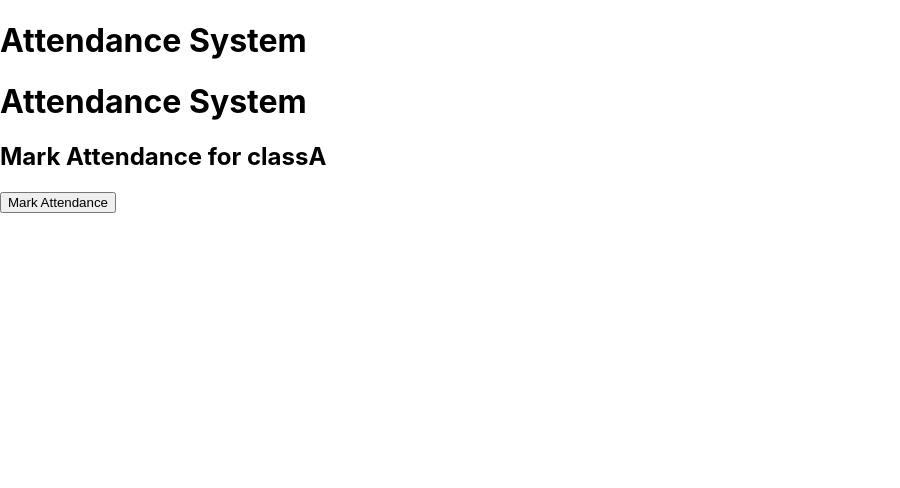
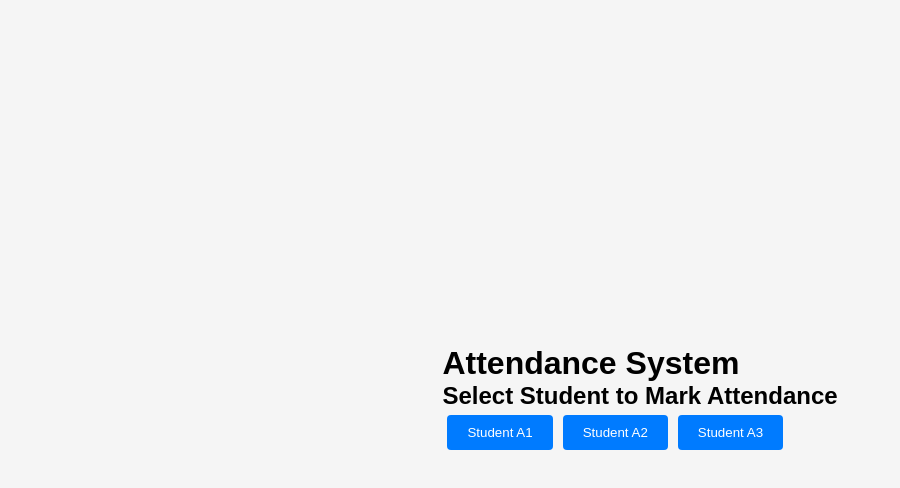
Before and after one commit to SHRISTI-web/Kalvium_task_frontend, a React (Create React App) app in the folder attendance-system/: page / in a window 1280 px wide. Both pictures are taken after a click on the button "Class A". Shown: the top 488 px of the page, without its empty margins (0-900 px from the left). Built offline with nearby package versions, Linux system fonts and the light colour scheme.

Commit message:
setting up css

```diff
--- a/attendance-system/src/App.css
+++ b/attendance-system/src/App.css
@@ -1,42 +1,39 @@
-/* App.css */
-
-body {
-  font-family: Arial, sans-serif;
+/* Reset some default browser styles */
+/* Reset some default browser styles */
+/* Reset some default browser styles */
+body, h1, h2, p, button {
   margin: 0;
   padding: 0;
+  font-family: Arial, sans-serif;
+}
+
+/* Basic layout */
+.App {
+  display: flex;
+  flex-direction: column;
+  align-items: center;
+  justify-content: center;
+  height: 100vh;
   background-color: #f5f5f5;
 }
 
-.App {
-  display: flex;
-  justify-content: center;
-  align-items: center;
-  min-height: 100vh;
-}
-
-.login-page, .class-selection-page, .attendance-page {
-  background-color: #fff;
+/* Page container */
+.page-container {
+  background-color: #ffffff; /* Light gray background */
+  padding: 20px;
   border-radius: 8px;
   box-shadow: 0px 2px 4px rgba(0, 0, 0, 0.1);
-  padding: 20px;
   text-align: center;
 }
 
-.login-page h2, .class-selection-page h2, .attendance-page h2 {
-  margin-top: 0;
-}
-
-input, select, button {
-  margin: 10px 0;
-  padding: 8px;
-  border: 1px solid #ccc;
+/* Buttons */
+button {
+  padding: 10px 20px;
+  margin: 5px;
+  border: none;
   border-radius: 4px;
-  font-size: 14px;
-}
-
-button {
   background-color: #007bff;
-  color: #fff;
+  color: white;
   cursor: pointer;
   transition: background-color 0.3s;
 }
@@ -45,6 +42,18 @@ button:hover {
   background-color: #0056b3;
 }
 
-p {
-  font-size: 16px;
+/* Select dropdown */
+select {
+  padding: 10px;
+  margin: 5px;
+  border: 1px solid #ccc;
+  border-radius: 4px;
+  width: 100%;
+  box-sizing: border-box;
 }
+
+/* Confirmation message */
+.confirmation {
+  color: #008000;
+  margin-top: 10px;
+}
--- a/attendance-system/src/pages/ClassSelectionPage.jsx
+++ b/attendance-system/src/pages/ClassSelectionPage.jsx
@@ -1,18 +1,43 @@
 import React, { useState } from 'react';
 import MarkAttendancePage from './MarkAttendancePage';
+import '../App.css';
+
 
 const ClassSelectionPage = () => {
   const [selectedClass, setSelectedClass] = useState(null);
+  const [selectedStudent, setSelectedStudent] = useState(null);
+
+  const studentsByClass = {
+    classA: ['Student A1', 'Student A2', 'Student A3'],
+    classB: ['Student B1', 'Student B2', 'Student B3'],
+    classC: ['Student C1', 'Student C2', 'Student C3'],
+  };
 
   const handleSelectClass = (classId) => {
     setSelectedClass(classId);
+  };
+
+  const handleSelectStudent = (student) => {
+    setSelectedStudent(student);
   };
 
   return (
     <div>
       <h1>Attendance System</h1>
       {selectedClass ? (
-        <MarkAttendancePage selectedClass={selectedClass} />
+        <div>
+          <h2>Select Student to Mark Attendance</h2>
+          <div>
+            {studentsByClass[selectedClass].map((student) => (
+              <button key={student} onClick={() => handleSelectStudent(student)}>
+                {student}
+              </button>
+            ))}
+          </div>
+          {selectedStudent && (
+            <MarkAttendancePage selectedClass={selectedClass} selectedStudent={selectedStudent} />
+          )}
+        </div>
       ) : (
         <div>
           <h2>Select Your Class</h2>
--- a/attendance-system/src/pages/MarkAttendancePage.jsx
+++ b/attendance-system/src/pages/MarkAttendancePage.jsx
@@ -1,6 +1,7 @@
 import React, { useState } from 'react';
+import '../App.css';
 
-const MarkAttendancePage = ({ selectedClass }) => {
+const MarkAttendancePage = ({ selectedClass, selectedStudent }) => {
   const [attendanceMarked, setAttendanceMarked] = useState(false);
 
   const handleMarkAttendance = () => {
@@ -11,9 +12,9 @@ const MarkAttendancePage = ({ selectedClass }) => {
   return (
     <div>
       <h1>Attendance System</h1>
-      <h2>Mark Attendance for {selectedClass}</h2>
+      <h2>Mark Attendance for {selectedStudent} in {selectedClass}</h2>
       {attendanceMarked ? (
-        <p>Your attendance has been marked.</p>
+        <p>Attendance for {selectedStudent} in {selectedClass} has been marked.</p>
       ) : (
         <button onClick={handleMarkAttendance}>Mark Attendance</button>
       )}
```
